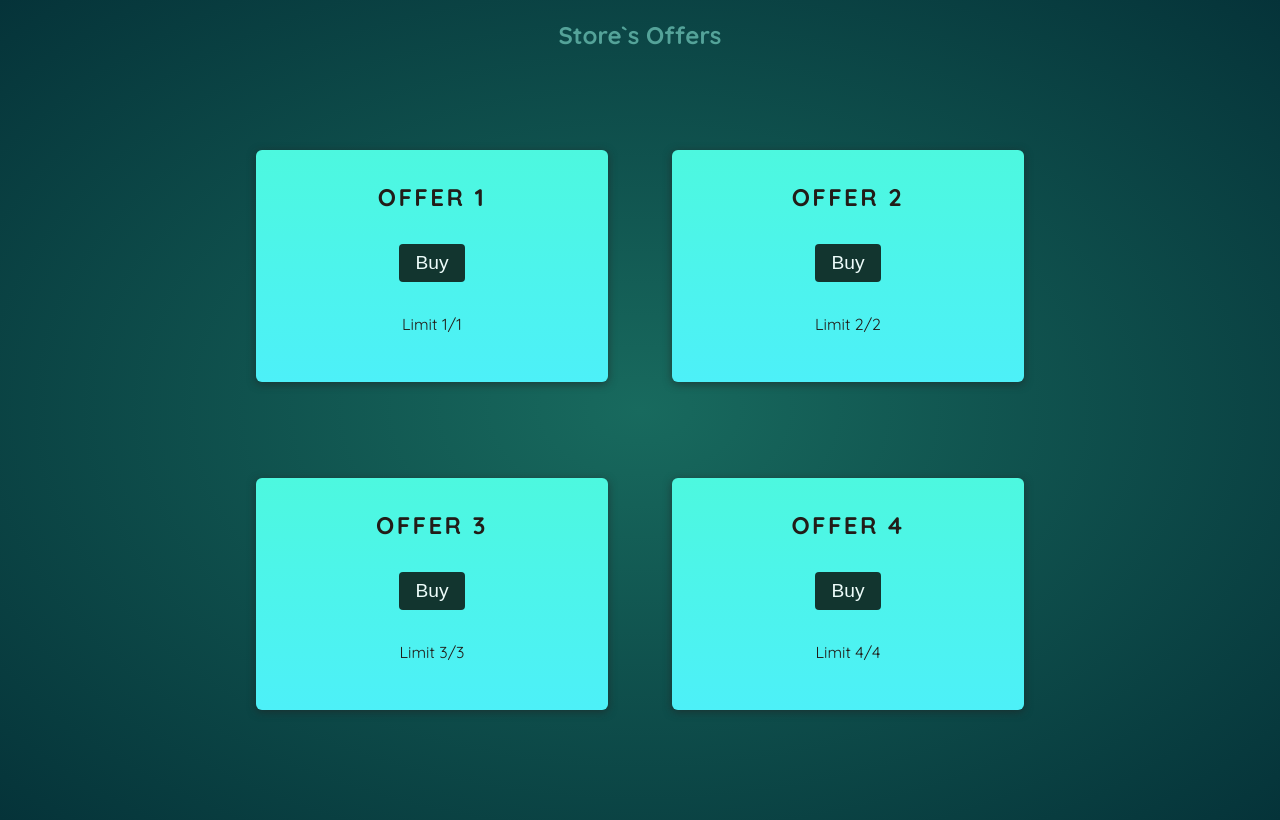
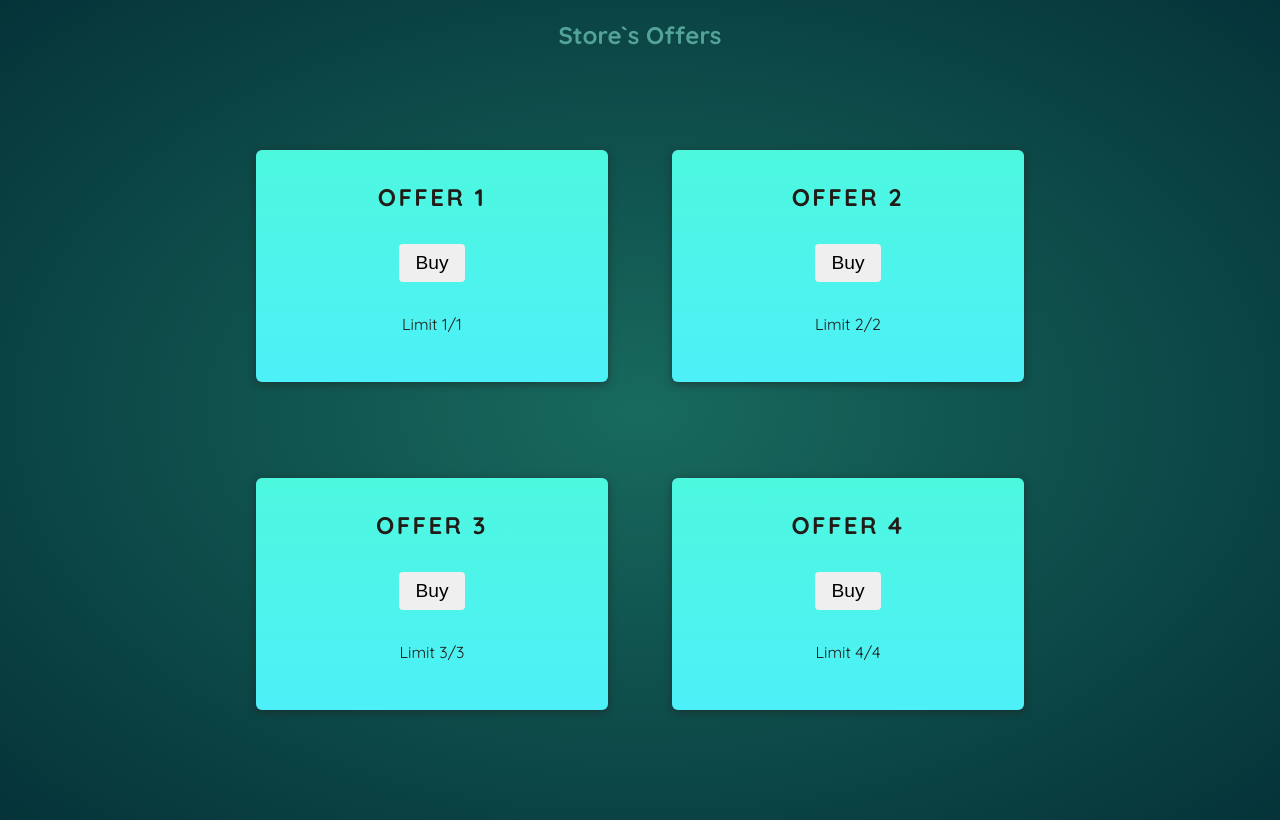
Before and after one commit to hannasal92/store-offers-frontend, a React (Vite) app: page / in a window 1280 px wide. Built offline with nearby package versions, Linux system fonts and the light colour scheme; a web font is replaced by a local one.

Commit message:
add the functionality of buy

```diff
--- a/src/components/Offer.jsx
+++ b/src/components/Offer.jsx
@@ -1,4 +1,4 @@
-import { useRef } from 'react';
+import { useRef, useState } from 'react';
 import BuyModal from './BuyModal.jsx';
 import Button from './Button.jsx'
 
@@ -6,9 +6,21 @@ import Button from './Button.jsx'
 
 export default function Offer({ title, limit }) {
   const dialog = useRef();
+  const[offersData, setOffersData] = useState({
+    buyLeft : limit,
+    limit
+  });
+
 
   function buyOffer() {
-    console.log("Buy Offer");
+    const remainBuyOffers = offersData.buyLeft - 1
+
+    setOffersData((prevOfferData) => {
+      return {
+        ...prevOfferData,
+        buyLeft : remainBuyOffers
+      }
+    })
     dialog.current.close();
 
   }
@@ -16,6 +28,14 @@ export default function Offer({ title, limit }) {
   function openDialog() {
     dialog.current.open();
   }
+
+  let buyButton ;
+  if(offersData.buyLeft == 0 ){
+    buyButton = <Button disabled > Buy </Button>
+  }else{
+    buyButton = <Button onClick={openDialog} > Buy </Button>
+  }
+
   return (
     <>
       <BuyModal
@@ -27,10 +47,10 @@ export default function Offer({ title, limit }) {
         <h2>{title}</h2>
 
         <p>
-          <Button onClick={openDialog}> Buy </Button>
+          {buyButton}
         </p>
         <p >
-         Limit {limit}/{limit}
+         Limit {offersData.buyLeft}/{offersData.limit}
         </p>
       </section>
     </>
--- a/src/index.css
+++ b/src/index.css
@@ -112,15 +112,15 @@ header p {
   padding: 0.5rem 1rem;
   border: none;
   border-radius: 4px;
-  background: #12352f;
-  color: #edfcfa;
+  /* background: #12352f;
+  color: #edfcfa; */
   font-size: 1.2rem;
   cursor: pointer;
 }
 
-.offer button:hover {
+/* .offer button:hover {
   background: #051715;
-}
+} */
 
 .offer h2 {
   font-size: 1.5rem;
```
